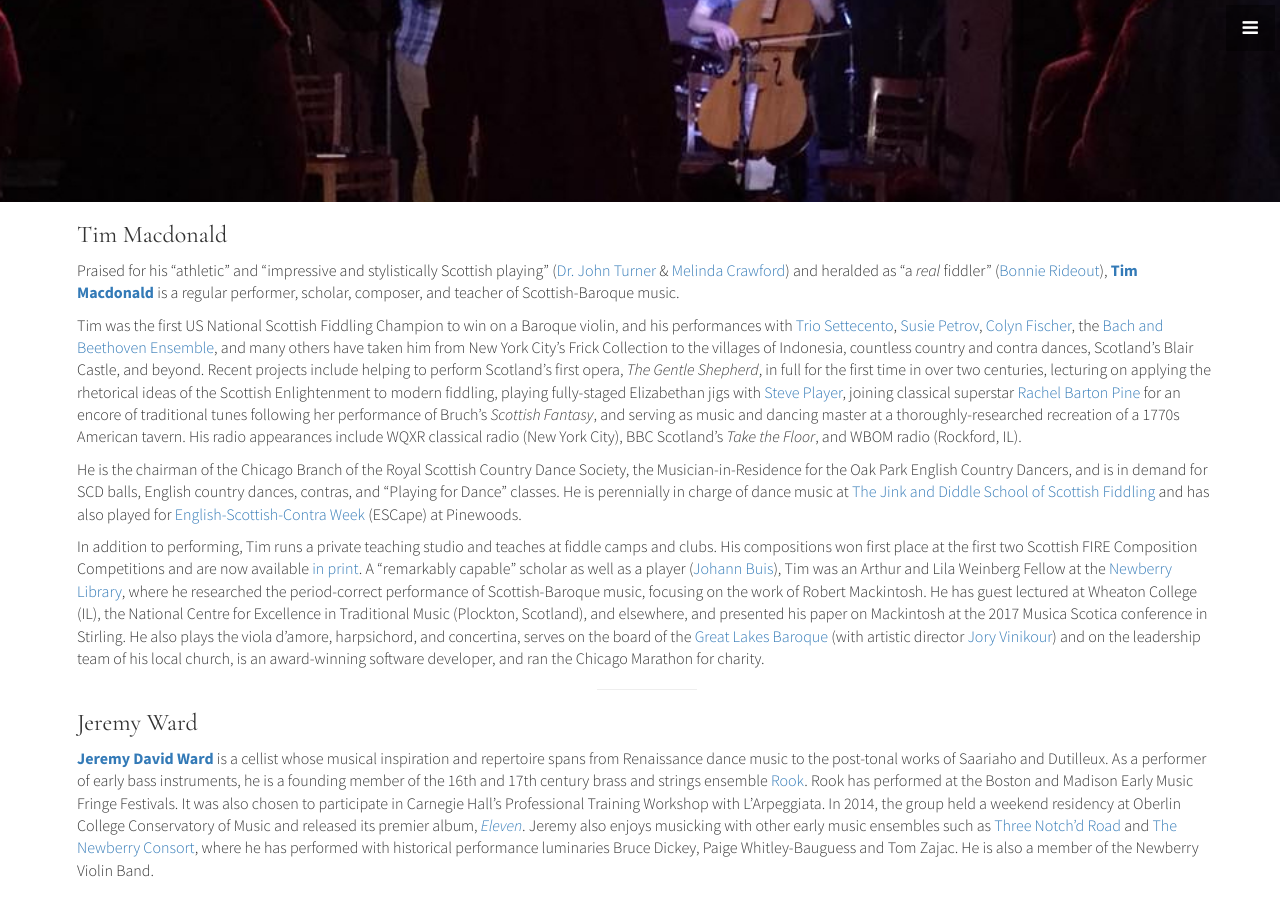
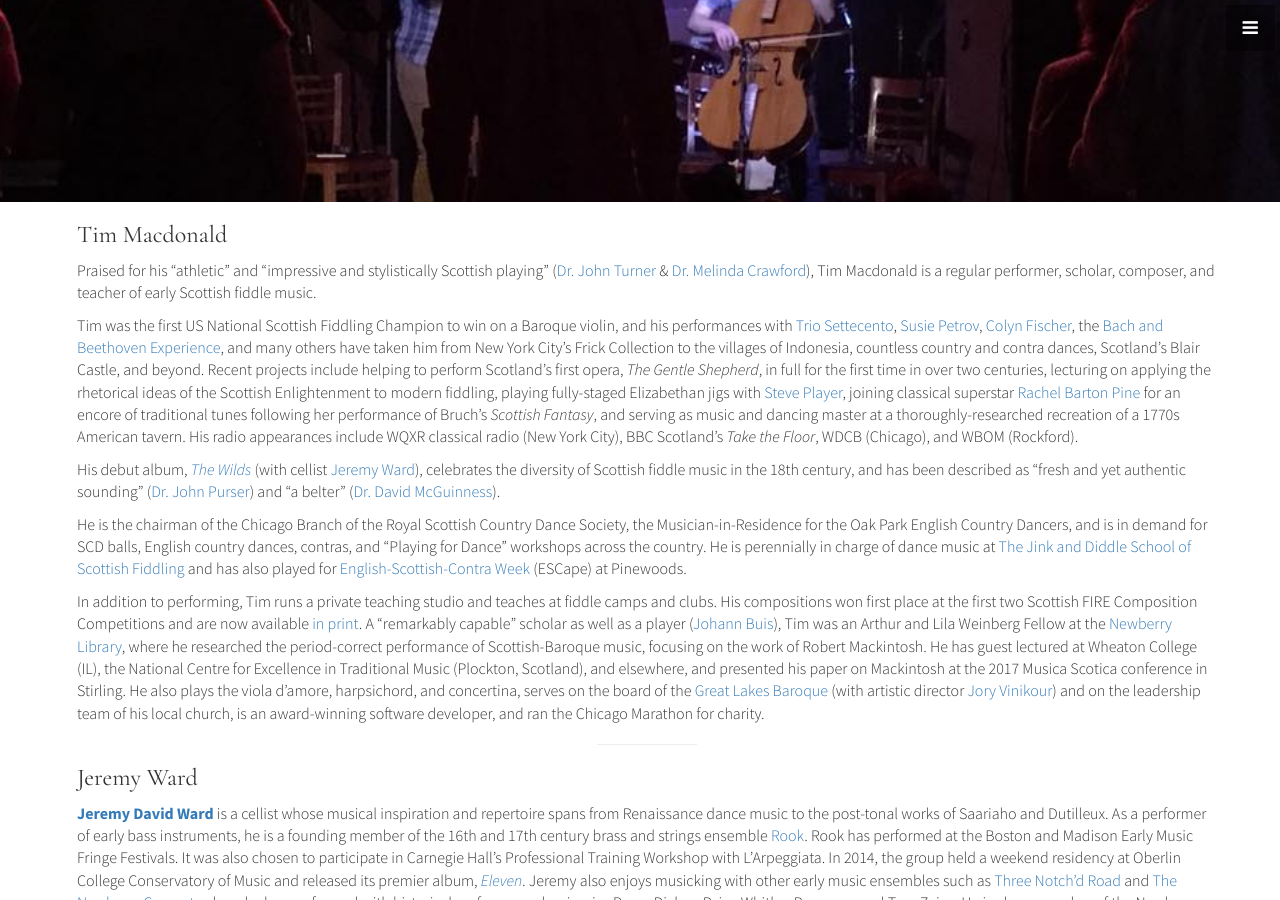
Before and after one commit to timandjeremy/timandjeremy.github.io, a Jekyll site: the page built from index.html, in a window 1280 px wide and 900 px high, scrolled down 1627 px. Built offline with Jekyll 4.4.1, drawn with Linux system fonts in a browser that asks for light colours; comment, search, counter and statistics services are not loaded.

Commit message:
Update Tim's bio

```diff
--- a/_includes/about_tim.md
+++ b/_includes/about_tim.md
@@ -1,11 +1,10 @@
 Praised for his "athletic" and "impressive and stylistically Scottish playing" ([Dr. John
-Turner](http://www.fiddletree-music.com/johnturner.html) & [Melinda Crawford](http://www.melindacrawford.com/)) and
-heralded as "a *real* fiddler" ([Bonnie Rideout](http://www.bonnierideout.com/)), [**Tim Macdonald**](http://www.tsmacdonald.com) is a regular performer,
-scholar, composer, and teacher of Scottish-Baroque music.
+Turner](http://www.fiddletree-music.com/johnturner.html) & [Dr. Melinda Crawford](http://www.melindacrawford.com/)),
+Tim Macdonald is a regular performer, scholar, composer, and teacher of early Scottish fiddle music.
 
 Tim was the first US National Scottish Fiddling Champion to win on a Baroque violin, and his performances with [Trio
 Settecento](http://www.triosettecento.com/), [Susie Petrov](http://susiepetrov.com/), [Colyn
-Fischer](http://www.scotsduo.com/), the [Bach and Beethoven Ensemble](http://www.bbensemble.org/), and many others have
+Fischer](http://www.scotsduo.com/), the [Bach and Beethoven Experience](http://www.bbexperience.org/), and many others have
 taken him from New York City's Frick Collection to the villages of Indonesia, countless country and contra dances,
 Scotland's Blair Castle, and beyond. Recent projects include helping to perform Scotland's first opera, <i>The Gentle
 Shepherd</i>, in full for the first time in over two centuries, lecturing on applying the rhetorical ideas of the
@@ -14,16 +13,21 @@ Player](http://www.strangeandancientinstruments.com/page3/styled-4/index.html),
 href="http://rachelbartonpine.com/">Rachel Barton Pine</a> for an encore of traditional tunes following her performance
 of Bruch's *Scottish Fantasy*, and serving as music and dancing master at a thoroughly-researched recreation of a
 1770s American tavern.  His radio appearances include WQXR classical radio (New York City), BBC Scotland's <i>Take the
-Floor</i>, and WBOM radio (Rockford, IL).
+Floor</i>, WDCB (Chicago), and WBOM (Rockford).
+
+His debut album, [*The Wilds*](http://www.timandjeremy.com/wilds) (with cellist [Jeremy
+Ward](http://www.jeremydavidward.com)), celebrates the diversity of Scottish fiddle music in the 18th century, and has
+been described as "fresh and yet authentic sounding" ([Dr. John Purser](http://www.johnpurser.net/)) and "a belter"
+([Dr. David McGuinness](https://www.gla.ac.uk/schools/cca/staff/davidmcguinness/)).
 
 He is the chairman of the Chicago Branch of the Royal Scottish Country Dance Society, the Musician-in-Residence for the
 Oak Park English Country Dancers, and is in demand for SCD balls, English country dances, contras, and "Playing for
-Dance" classes. He is perennially in charge of dance music at [The Jink and Diddle School of Scottish
+Dance" workshops across the country. He is perennially in charge of dance music at [The Jink and Diddle School of Scottish
 Fiddling](http://www.jinkdiddle.com) and has also played for [English-Scottish-Contra
 Week](http://rscdsboston.org/pinewoods-esc.html) (ESCape) at Pinewoods.
 
 In addition to performing, Tim runs a private teaching studio and teaches at fiddle camps and clubs. His compositions
-won first place at the first two Scottish FIRE Composition Competitions and are now available [in print](/tunes.html). A
+won first place at the first two Scottish FIRE Composition Competitions and are now available [in print](/shop). A
 "remarkably capable" scholar as well as a player ([Johann
 Buis](http://www.wheaton.edu/Academics/Faculty/B/Johann-Buis)), Tim was an Arthur and Lila Weinberg Fellow at the
 [Newberry Library](http://newberry.org/), where he researched the period-correct performance of Scottish-Baroque music,
```
